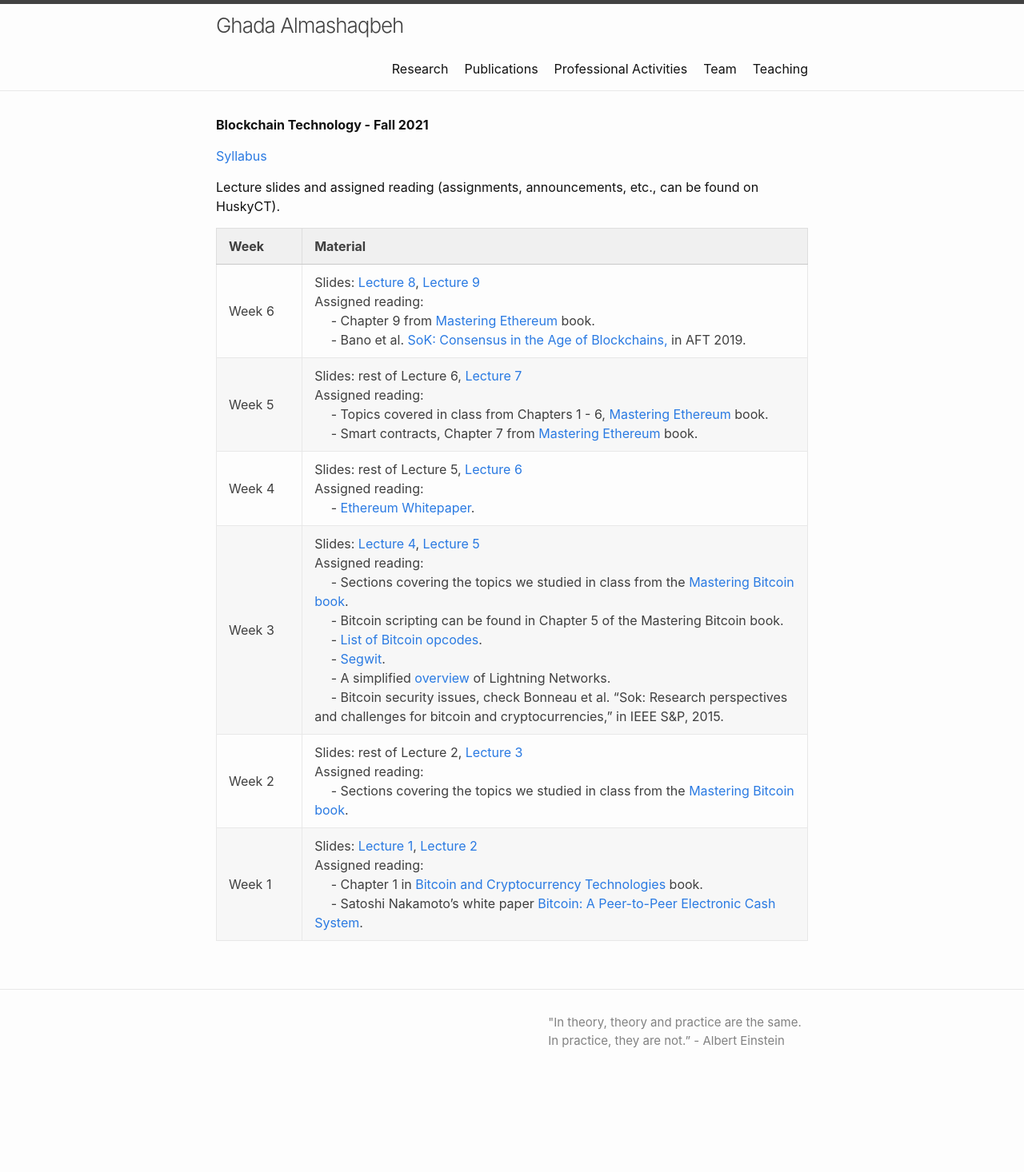
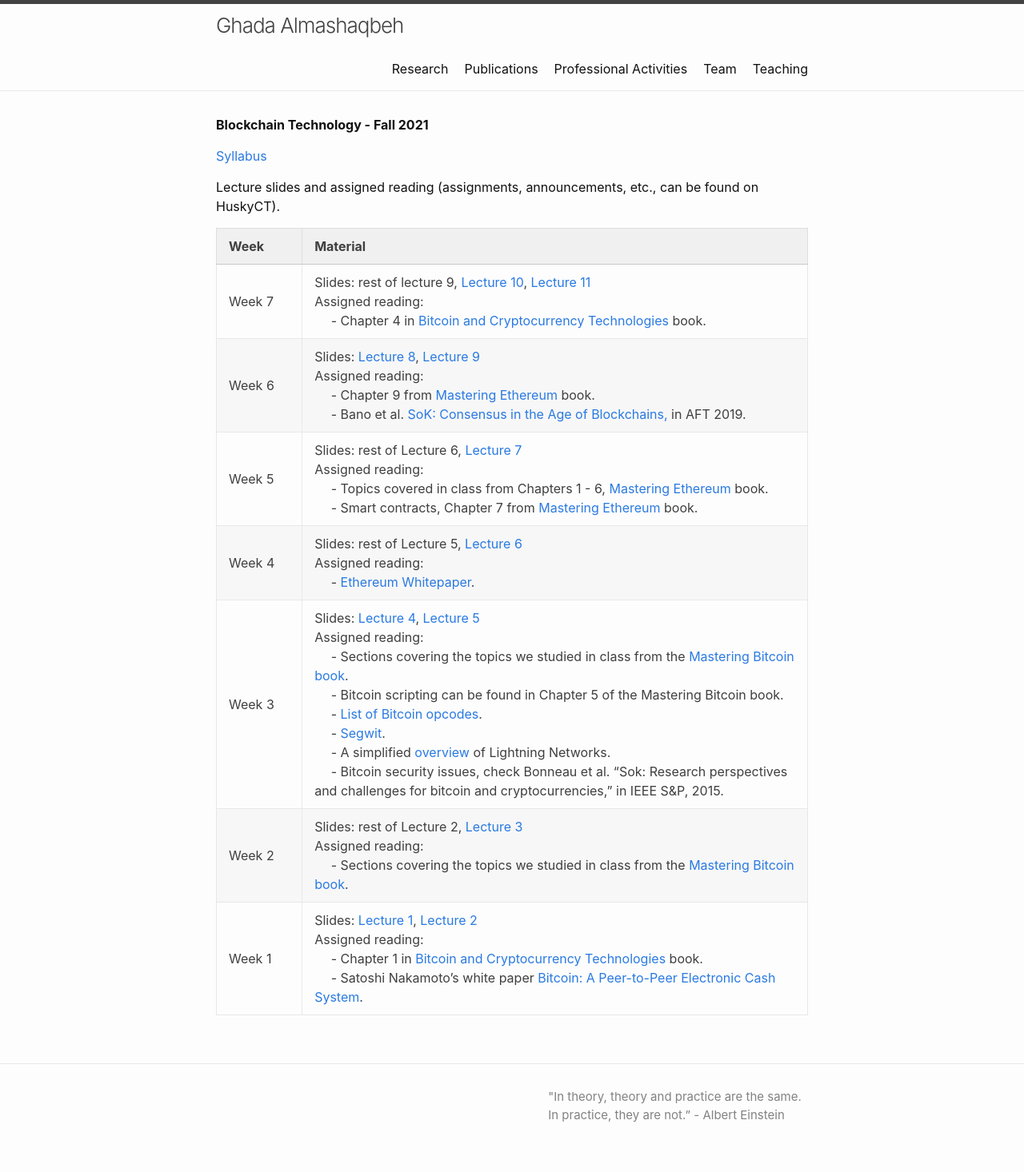
Before and after one commit to GhadaAlmashaqbeh/GhadaAlmashaqbeh.github.io, a Jekyll site: the page built from courses/blockchain-technology-f2021/index.md, in a window 1280 px wide. Shown: the whole page at 80% size. Built offline with Jekyll 4.4.1, drawn with Linux system fonts in a browser that asks for light colours; before the commit the page ends 1373 px from its top, so only the background shows below that.

Commit message:
add lectures

```diff
--- a/courses/blockchain-technology-f2021/index.md
+++ b/courses/blockchain-technology-f2021/index.md
@@ -10,6 +10,7 @@
 
 | Week&emsp;&emsp;| Material           |
 |----------|--------------------|
+| Week 7 | Slides: rest of lecture 9, [Lecture 10](./lecture10.pdf), [Lecture 11](./lecture11.pdf) <br/> Assigned reading: <br/> &emsp; - Chapter 4 in [Bitcoin and Cryptocurrency Technologies](https://d28rh4a8wq0iu5.cloudfront.net/bitcointech/readings/princeton_bitcoin_book.pdf) book. |
 | Week 6 | Slides: [Lecture 8](./lecture8.pdf), [Lecture 9](./lecture9.pdf) <br/> Assigned reading: <br/> &emsp; - Chapter 9 from [Mastering Ethereum](https://github.com/ethereumbook/ethereumbook/blob/develop/book.asciidoc) book. <br/> &emsp; - Bano et al. [SoK: Consensus in the Age of Blockchains,](https://smeiklej.com/files/aft19a.pdf) in AFT 2019. |
 | Week 5 | Slides: rest of Lecture 6, [Lecture 7](./lecture7.pdf) <br/> Assigned reading: <br/> &emsp; - Topics covered in class from Chapters 1 - 6, [Mastering Ethereum](https://github.com/ethereumbook/ethereumbook/blob/develop/book.asciidoc) book. <br/> &emsp; - Smart contracts, Chapter 7 from [Mastering Ethereum](https://github.com/ethereumbook/ethereumbook/blob/develop/book.asciidoc) book. |
 | Week 4 | Slides: rest of Lecture 5, [Lecture 6](./lecture6.pdf) <br/> Assigned reading: <br/> &emsp; - [Ethereum Whitepaper](https://ethereum.org/en/whitepaper/). |
```
Also changed, not shown: 3 other files.
